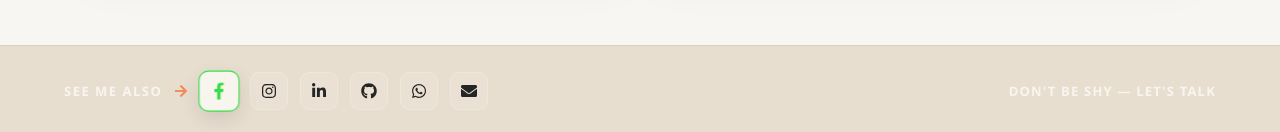
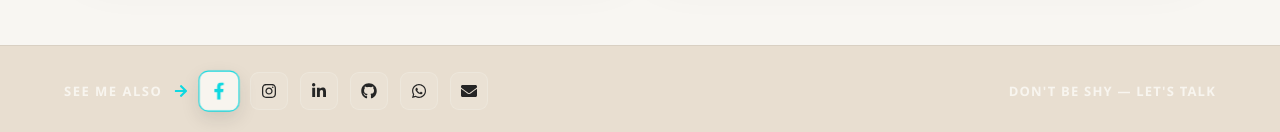
Before and after one commit to khalidmuhamadmuhamad80-arch/portfolio-frontend, a React app: page /projects/mk-web-studio in a window 1280 px wide. In both pictures the pointer is over the link 219 px from the left and 3843 px from the top of the page. Shown: the part 3753-3885 px from the top of the page. Built offline with nearby package versions, Linux system fonts and the light colour scheme; no server answers; the HTML template or start-up script is replaced by a standard one.

Commit message:
Update project hero button styles

```diff
--- a/src/components/Footer.css
+++ b/src/components/Footer.css
@@ -43,7 +43,7 @@
 }
 
 .footer-arrow {
-  color: #f28c5b;
+  color: #0fd9e1;
 
   font-size: 14px;
 
@@ -97,9 +97,9 @@
 
   background: #f8f5ef;
 
-  color:#36df45 ;
+  color:#0fd9e1 ;
 
-  border-color:#36df45 ;
+  border-color:#0fd9e1 ;
 
   box-shadow:
     0 7px 18px rgba(37, 37, 37, 0.12);
@@ -141,13 +141,13 @@
   width: 0;
   height: 2px;
 
-  background: #f28c5b;
+  background: #0fd9e1;
 
   transition: width 0.25s ease;
 }
 
 .footer-contact:hover {
-  color: #f28c5b;
+  color: #0fd9e1;
 
   transform: translateY(-1px);
 }
--- a/src/components/mkwebstudio.css
+++ b/src/components/mkwebstudio.css
@@ -407,7 +407,7 @@
 .mk-project-link.github-link:hover {
   transform: translateY(-2px) scale(1.02);
 
-  background: #5ed67d;
+  background: #0fd9e1;
 
   color: #ffffff;
 
```
